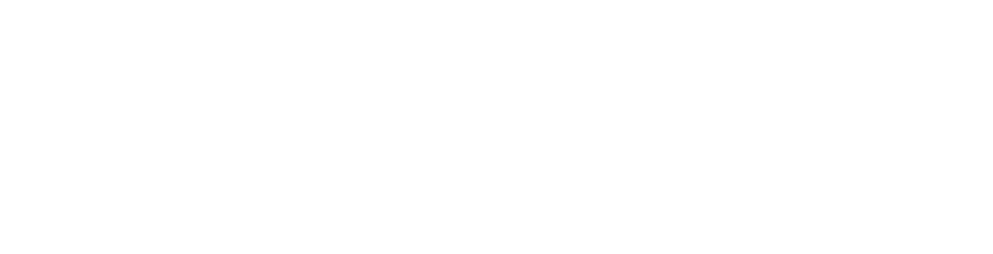
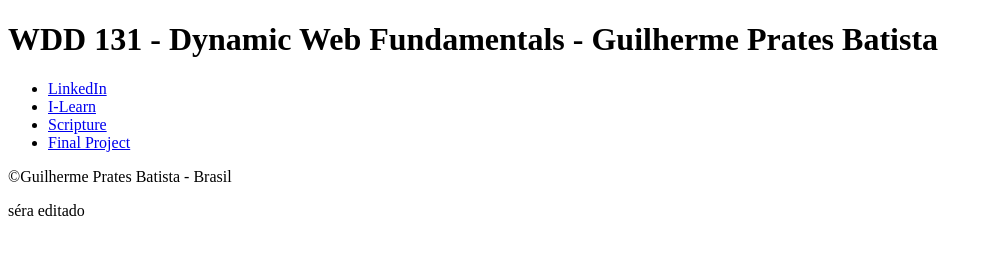
Before and after one commit to guilhermeprates2258/wdd131, a plain HTML site: page index.html in a window 1280 px wide. Shown: the whole page, without its empty margins (0-993 px from the left). Drawn offline with Linux system fonts and the light colour scheme.

Commit message:
alterations

```diff
--- a/index.html
+++ b/index.html
@@ -3,9 +3,37 @@
 <head>
     <meta charset="UTF-8">
     <meta name="viewport" content="width=device-width, initial-scale=1.0">
-    <title>Document</title>
+    <meta descripton ="WDD 131 - Fundamentos da Web Dinâmica">
+    <meta author = "Guilherme Prates Batista">
+    <link rel="styles" href ="styles/base.css">
+    <title>WDD 131 - Dynamic Web Fundamentals - Guilherme Prates Batista</title>
 </head>
 <body>
+    <header>
+        <h1>WDD 131 - Dynamic Web Fundamentals - Guilherme Prates Batista</h1>
+        <nav>
+            <ul>
+              <li><a href="https://www.linkedin.com/in/guilherme-prates-batista/">LinkedIn</a></li>
+              <li><a href="https://byui.instructure.com/">I-Learn</a></li>
+              <li><a href="https://www.churchofjesuschrist.org/study/scriptures/bofm/1-ne/3?lang=eng&id=p7#p7">Scripture</a></li>
+              <li><a href="#">Final Project</a></li>
+            </ul>
+          </nav>
+    </header>
+    <main>
+        <section class="card">
 
+        </section>
+        <section class="card">
+
+        </section>
+
+    </main>
+    <footer>
+        <p>©<span id="currentyear"></span>Guilherme Prates Batista - Brasil</p>
+        <p id="lastModified">séra editado</p>
+
+
+    </footer>
 </body>
 </html>
--- /dev/null
+++ b/styles/base.css
@@ -0,0 +1,56 @@
+body {
+	font-family: "Sansita", sans-serif;
+}
+
+/* mobile **************************/
+header {
+	background-color: #bbb;
+	display: flex;
+	align-items: center;
+	justify-content: center;
+	padding: 20px;
+	border: 1px solid rgba(0, 0, 0, 0.1);
+}
+
+header,
+main {
+	margin: 0 auto;
+}
+
+h1 {
+	font-size: 2rem;
+}
+
+nav {
+	background-color: #36454f;
+	margin: 0 auto;
+	max-width: 800px;
+}
+nav ul {
+	list-style-type: none;
+}
+nav a {
+	display: block;
+	color: #fff;
+	text-align: center;
+	padding: 1rem;
+	text-decoration: none;
+}
+
+nav a:hover {
+	text-decoration:overline;
+}
+
+.active {
+	color: yellow;
+}
+
+/* Larger Views ******************************/
+@media (min-width: 640px) {
+	nav ul {
+		display: flex;
+	}
+	nav ul li {
+		flex: 1 1 100%;
+	}
+}
```
Also changed, not shown: scripts/getdates.js (added), 1 other file.
